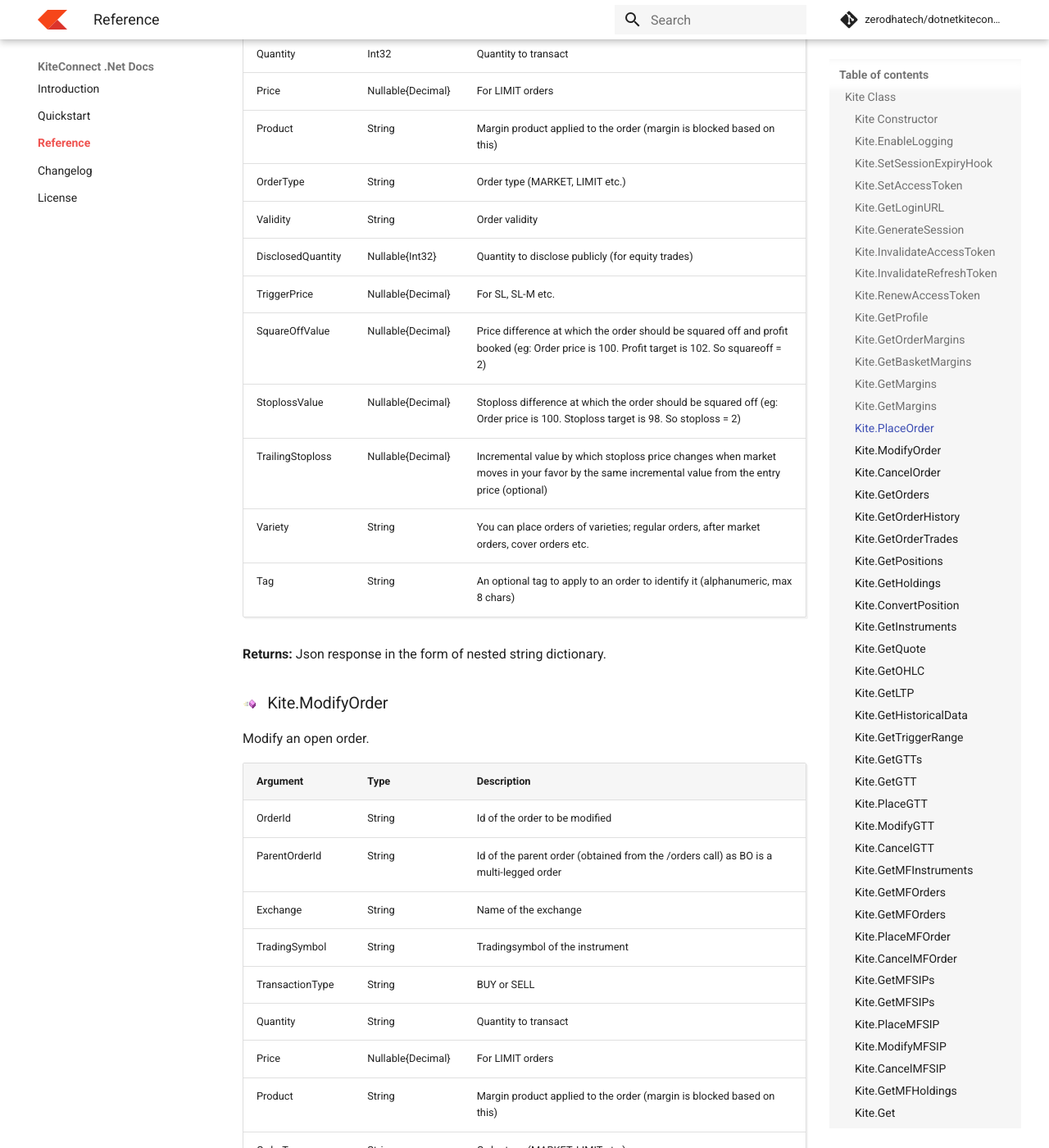
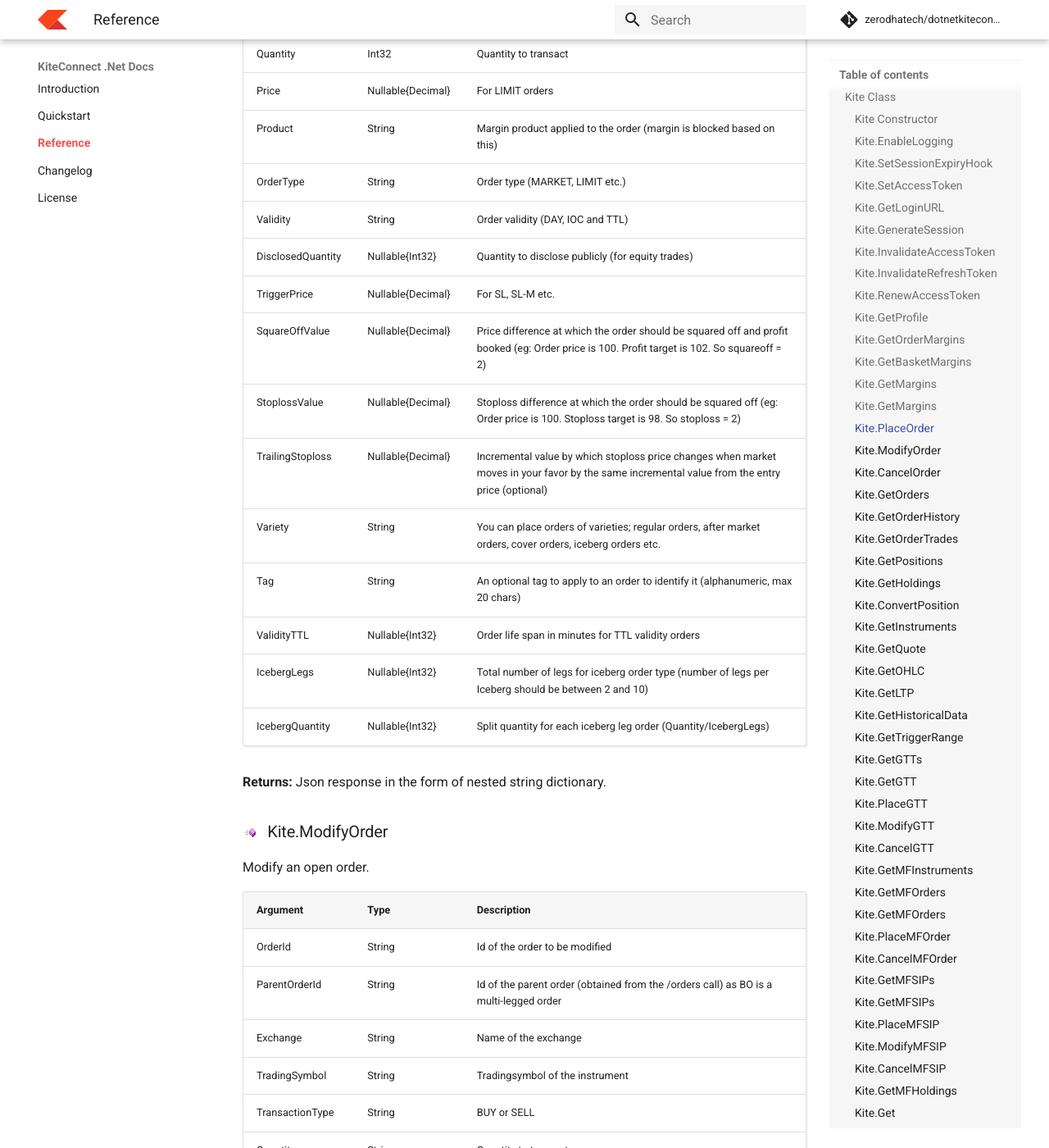
Before and after one commit to zerodha/dotnetkiteconnect, an MkDocs documentation site: the page built from Documentation/docs/reference.md, in a window 1280 px wide and 1400 px high, scrolled down 4681 px. Shown: the whole window at 82% size. Built offline with MkDocs 1.6.1 and Material for MkDocs 9.7.7, drawn with Linux system fonts in a browser that asks for light colours; comment, search, counter and statistics services are not loaded; some of the changed text lies outside the part shown.

Commit message:
chore: update docs

```diff
--- a/Documentation/docs/reference.md
+++ b/Documentation/docs/reference.md
@@ -157,14 +157,17 @@ Place an order
 | Price | Nullable{Decimal} | For LIMIT orders |
 | Product | String | Margin product applied to the order (margin is blocked based on this) |
 | OrderType | String | Order type (MARKET, LIMIT etc.) |
-| Validity | String | Order validity |
+| Validity | String | Order validity (DAY, IOC and TTL) |
 | DisclosedQuantity | Nullable{Int32} | Quantity to disclose publicly (for equity trades) |
 | TriggerPrice | Nullable{Decimal} | For SL, SL-M etc. |
 | SquareOffValue | Nullable{Decimal} | Price difference at which the order should be squared off and profit booked (eg: Order price is 100. Profit target is 102. So squareoff = 2) |
 | StoplossValue | Nullable{Decimal} | Stoploss difference at which the order should be squared off (eg: Order price is 100. Stoploss target is 98. So stoploss = 2) |
 | TrailingStoploss | Nullable{Decimal} | Incremental value by which stoploss price changes when market moves in your favor by the same incremental value from the entry price (optional) |
-| Variety | String | You can place orders of varieties; regular orders, after market orders, cover orders etc. |
-| Tag | String | An optional tag to apply to an order to identify it (alphanumeric, max 8 chars) |
+| Variety | String | You can place orders of varieties; regular orders, after market orders, cover orders, iceberg orders etc. |
+| Tag | String | An optional tag to apply to an order to identify it (alphanumeric, max 20 chars) |
+| ValidityTTL | Nullable{Int32} | Order life span in minutes for TTL validity orders |
+| IcebergLegs | Nullable{Int32} | Total number of legs for iceberg order type (number of legs per Iceberg should be between 2 and 10) |
+| IcebergQuantity | Nullable{Int32} | Split quantity for each iceberg leg order (Quantity/IcebergLegs) |
 
 **Returns:** Json response in the form of nested string dictionary.
 
@@ -740,6 +743,10 @@ Reads 2 byte short int from byte stream
 
 Reads 4 byte int32 from byte stream
 
+### ![Method](/assets/method.jpg) &nbsp;&nbsp;Ticker.GetDivisor
+
+Get the divisor to convert price values
+
 ### ![Method](/assets/method.jpg) &nbsp;&nbsp;Ticker.ReadLTP
 
 Reads an ltp mode tick from raw binary data
```
Also changed, not shown: Documentation/kiteconnect.xml (+12 -4 lines).
